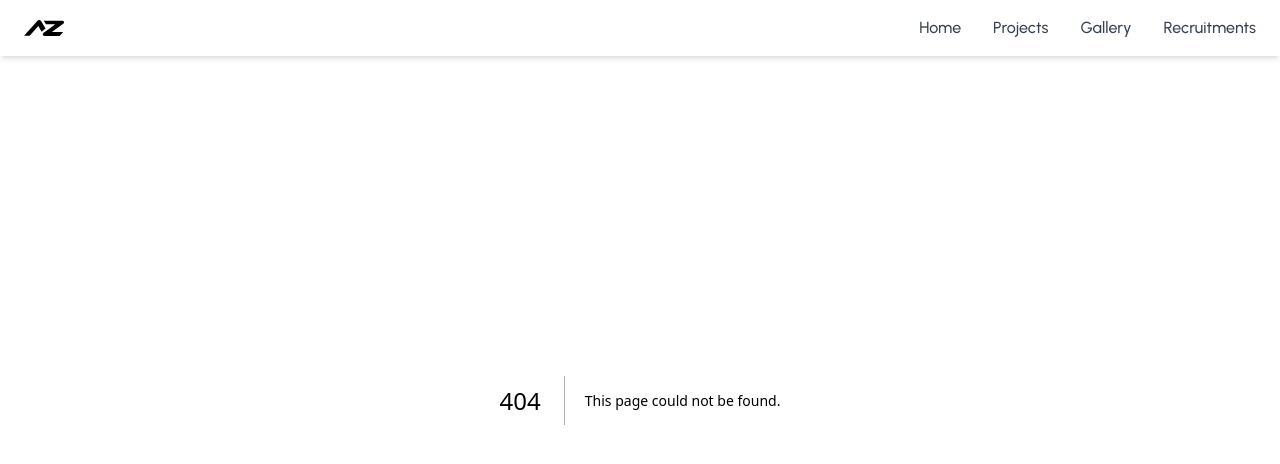
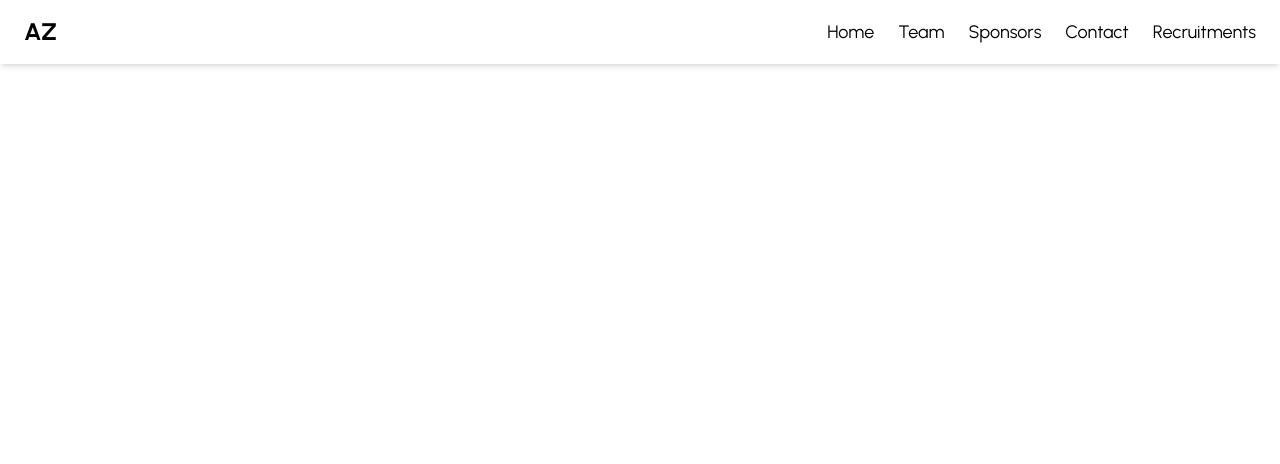
Before and after one commit to Chhavi004/team_website, a Next.js app: page /navbar in a window 1280 px wide. Before the commit this address had no page. Shown: the top 464 px of the page. Built offline with nearby package versions, Linux system fonts and the light colour scheme.

Commit message:
Updated the homepage layout

```diff
--- /dev/null
+++ b/app/navbar/page.js
@@ -0,0 +1,46 @@
+'use client'; // Needed for interactivity in Next.js App Router
+
+import { useState } from 'react';
+import Link from 'next/link';
+
+export default function Navbar() {
+  const [menuOpen, setMenuOpen] = useState(false);
+
+  return (
+    <nav className="flex justify-between items-center px-6 py-4 shadow-md fixed top-0 left-0 right-0 z-50 bg-white">
+      {/* Logo */}
+      <Link href="/" className="text-2xl font-bold">AZ</Link>
+
+      {/* Hamburger icon */}
+      <button
+        className="md:hidden text-3xl"
+        onClick={() => setMenuOpen(!menuOpen)}
+        aria-label="Toggle Menu"
+      >
+        ☰
+      </button>
+
+      {/* Mobile Menu */}
+      {menuOpen && (
+        <div className="absolute top-16 left-0 w-full bg-white shadow-md p-6 z-50 md:hidden">
+          <ul className="flex flex-col gap-4 text-lg">
+            <li><Link href="#home" onClick={() => setMenuOpen(false)}>Home</Link></li>
+            <li><Link href="#team" onClick={() => setMenuOpen(false)}>Team</Link></li>
+            <li><Link href="#sponsors" onClick={() => setMenuOpen(false)}>Sponsors</Link></li>
+            <li><Link href="#contact" onClick={() => setMenuOpen(false)}>Contact</Link></li>
+            <li><Link href="/recruitments" onClick={() => setMenuOpen(false)}>Recruitments</Link></li>
+          </ul>
+        </div>
+      )}
+
+      {/* Desktop Menu */}
+      <ul className="hidden md:flex gap-6 text-lg">
+        <li><Link href="#home">Home</Link></li>
+        <li><Link href="#team">Team</Link></li>
+        <li><Link href="#sponsors">Sponsors</Link></li>
+        <li><Link href="#contact">Contact</Link></li>
+        <li><Link href="/recruitments">Recruitments</Link></li>
+      </ul>
+    </nav>
+  );
+}
--- a/app/portrait.js
+++ b/app/portrait.js
@@ -7,13 +7,7 @@ export default function HomePortrait() {
 
       <section id="home" className="h-screen flex flex-col px-6 snap-center justify-center">
         <h1 className="font-black text-6xl mb-6 text-center">Auto Z</h1>
-        <Link
-          href="/recruitments"
-          className="text-emerald-600 text-xl font-bold flex justify-center items-center gap-3 mb-6"
-        >
-          Recruitments
-          <Image src="/icons/arrow.svg" width={24} height={12} alt="arrow icon" />
-        </Link>
+
         <div className="flex flex-col items-center gap-6">
           <span className="font-medium text-slate-600 text-justify max-w-md">
             <h2 className="font-bold text-xl pb-4 text-emerald-600">Who are We?</h2>
@@ -27,18 +21,19 @@ export default function HomePortrait() {
             alt="Autonomous vehicle"
             className="rounded-md"
           />
+           <Link
+          href="/recruitments"
+          className="text-emerald-600 text-xl font-bold flex justify-center items-center gap-3 mb-6"
+        >
+          Recruitments
+          <Image src="/icons/arrow.svg" width={24} height={12} alt="arrow icon" />
+        </Link>
         </div>
       </section>
 
       <section id="team" className="h-screen flex flex-col px-6 snap-center justify-center items-center space-y-6 text-center">
         <h1 className="font-black text-5xl">The Team</h1>
-        <Link
-          href="/members"
-          className="text-emerald-600 text-xl font-bold flex justify-center items-center gap-3"
-        >
-          View Members
-          <Image src="/icons/arrow.svg" width={24} height={12} alt="arrow icon" />
-        </Link>
+
         <Image
           src="/pictures/android_medium_page1.jpg"
           height={240}
@@ -49,17 +44,18 @@ export default function HomePortrait() {
         <p className="font-medium text-slate-600 max-w-md">
           There are many variations of passages of Lorem Ipsum available, but the majority have suffered alteration in some form, by injected humour, or randomised words which don't look even slightly believable.
         </p>
+        <Link
+          href="/members"
+          className="text-emerald-600 text-xl font-bold flex justify-center items-center gap-3"
+        >
+          View Members
+          <Image src="/icons/arrow.svg" width={24} height={12} alt="arrow icon" />
+        </Link>
       </section>
 
       <section id="sponsors" className="h-screen flex flex-col px-6 snap-center justify-center items-center space-y-6 text-center">
         <h1 className="font-black text-5xl">Sponsors</h1>
-        <Link
-          href="/sponsors"
-          className="text-emerald-600 text-xl font-bold flex justify-center items-center gap-3"
-        >
-          Our Sponsors
-          <Image src="/icons/arrow.svg" width={24} height={12} alt="arrow icon" />
-        </Link>
+
         <Image
           src="/pictures/sponsors.jpg"
           height={160}
@@ -70,6 +66,13 @@ export default function HomePortrait() {
         <p className="font-medium text-slate-600 max-w-md">
           Sponsors enable us to continue our experiments knowing we won't be putting ourselves out of business.
         </p>
+        <Link
+          href="/sponsors"
+          className="text-emerald-600 text-xl font-bold flex justify-center items-center gap-3"
+        >
+          Our Sponsors
+          <Image src="/icons/arrow.svg" width={24} height={12} alt="arrow icon" />
+        </Link>
       </section>
 
       {/* Contact Section Added Below */}
@@ -119,8 +122,10 @@ export default function HomePortrait() {
             fill="currentColor"
             viewBox="0 0 24 24"
 >
-              <path d="M4.98 3.5C3.34 3.5 2 4.84 2 6.48a2.48 2.48 0 004.96 0c0-1.64-1.34-2.98-2.98-2.98zM2 8.82h5.96v12.18H2V8.82zm7.6 0h5.7v1.65h.1c.8-1.5 2.75-3.08 5.65-3.08 6 0 7.1 3.94 7.1 9.06V20H18v-8.7c0-2.1 0-4.8-3-4.8-3 0-3.46 2.34-3.46 4.66V20H9.6V8.82z" />
+  <path d="M19 0h-14C2.24 0 0 2.24 0 5v14c0 2.76 2.24 5 5 5h14c2.76 0 5-2.24 5-5V5c0-2.76-2.24-5-5-5zM7.12 20.45H3.69V9h3.43v11.45zM5.4 7.45a1.98 1.98 0 110-3.96 1.98 1.98 0 010 3.96zM20.45 20.45h-3.43v-5.5c0-1.31-.03-2.99-1.83-2.99-1.84 0-2.12 1.43-2.12 2.9v5.59H9.64V9h3.3v1.56h.05c.46-.87 1.6-1.78 3.29-1.78 3.52 0 4.17 2.31 4.17 5.31v6.36z"/>
 </svg>
+
+
           </a>
         </div>
       </section>
```
Also changed, not shown: app/sponsors/page.js (renamed from app/sponsers/page.js). Lines whose indentation alone changed are shown as unchanged.
